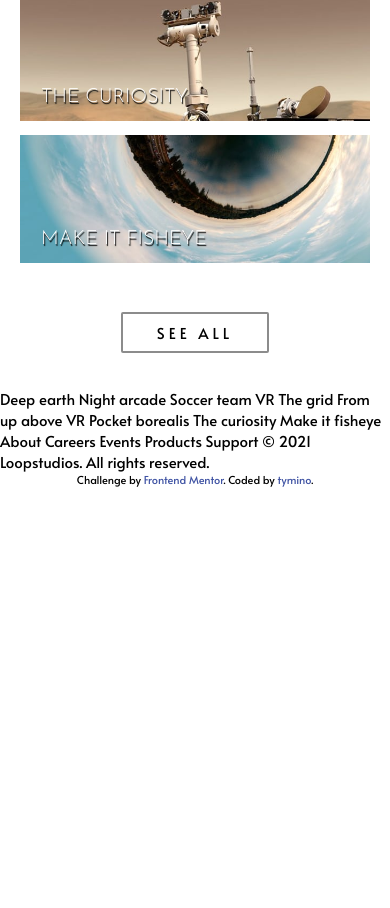
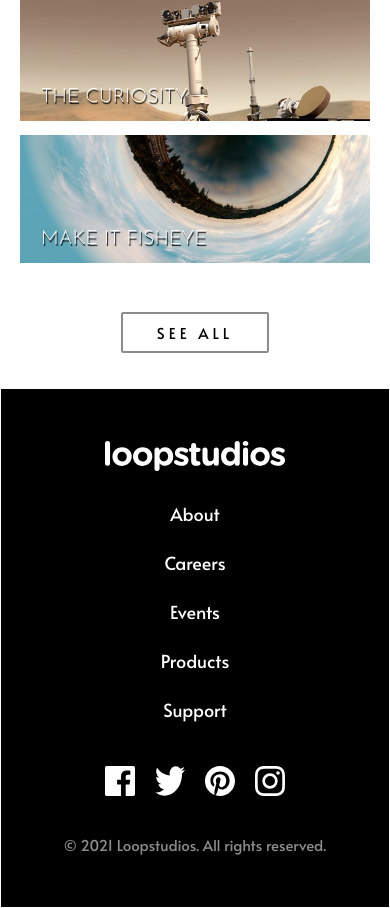
Before and after one commit to tymino/frontendmentor-loopstudios-landing-page, a website built with webpack: page src/index.html in a window 390 px wide. Shown: the part 2167-3075 px from the top of the page. Before the commit the page ends 2654 px from the top, so only its background shows below. Built offline with nearby package versions, Linux system fonts and the light colour scheme.

Commit message:
footer done

```diff
--- a/src/index.html
+++ b/src/index.html
@@ -138,29 +138,71 @@
     </section>
   </main>
 
-  <footer id="footer"></footer>
+  <footer id="footer" class="footer">
+    <img class="footer__logo" src="<%= require('./images/logo.svg').default %>" alt="logo loopstudios footer">
 
+    <nav class="footer__navmenu navmenu">
+      <ul class="navmenu__ul">
+        <li class="navmenu__list">
+          <a class="navmenu__link" href="#">About</a>
+          <span class="navmenu__link--hover"></span>
+        </li>
+        <li class="navmenu__list">
+          <a class="navmenu__link" href="#">Careers</a>
+          <span class="navmenu__link--hover"></span>
+        </li>
+        <li class="navmenu__list">
+          <a class="navmenu__link" href="#">Events</a>
+          <span class="navmenu__link--hover"></span>
+        </li>
+        <li class="navmenu__list">
+          <a class="navmenu__link" href="#">Products</a>
+          <span class="navmenu__link--hover"></span>
+        </li>
+        <li class="navmenu__list">
+          <a class="navmenu__link" href="#">Support</a>
+          <span class="navmenu__link--hover"></span>
+        </li>
+      </ul>
+    </nav>
 
-  Deep earth
-  Night arcade
-  Soccer team VR
-  The grid
-  From up above VR
-  Pocket borealis
-  The curiosity
-  Make it fisheye
+    <div class="footer__social social">
+      <ul class="social__ul">
+        <li class="social__list">
+          <a class="social__link" href="#">
+            <img class="social__icon" src="<%= require('./images/icon-facebook.svg').default %>" alt="icon-facebook">
+          </a>
+          <span class="social__link--hover"></span>
+        </li>
+        <li class="social__list">
+          <a class="social__link" href="#">
+            <img class="social__icon" src="<%= require('./images/icon-twitter.svg').default %>" alt="icon-twitter">
+          </a>
+          <span class="social__link--hover"></span>
+        </li>
+        <li class="social__list">
+          <a class="social__link" href="#">
+            <img class="social__icon" src="<%= require('./images/icon-pinterest.svg').default %>" alt="icon-pinterest">
+          </a>
+          <span class="social__link--hover"></span>
+        </li>
+        <li class="social__list">
+          <a class="social__link" href="#">
+            <img class="social__icon" src="<%= require('./images/icon-instagram.svg').default %>" alt="icon-instagram">
+          </a>
+          <span class="social__link--hover"></span>
+        </li>
+      </ul>
+    </div>
 
-  About
-  Careers
-  Events
-  Products
-  Support
+    <p class="footer__copyright">
+      © 2021 Loopstudios. All rights reserved.
+    </p>
+  </footer>
 
-  © 2021 Loopstudios. All rights reserved.
-
-  <div class="attribution">
+  <!-- <div class="attribution">
     Challenge by <a href="https://www.frontendmentor.io/challenges/loopstudios-landing-page-N88J5Onjw/hub/loopstudios-landing-page-T_7R-NdZk" target="_blank">Frontend Mentor</a>.
     Coded by <a href="https://github.com/tymino/frontendmentor-loopstudios-landing-page" target="_blank">tymino</a>.
-  </div>
+  </div> -->
 </body>
 </html>
--- a/src/styles/footer.sass
+++ b/src/styles/footer.sass
@@ -0,0 +1,181 @@
+#footer
+  display: grid
+  grid-template-columns: 1fr 1fr
+  grid-template-rows: auto auto
+
+  padding-top: 3%
+  padding-right: $paddingSides
+  padding-left: $paddingSides
+  padding-bottom: 3%
+
+  background: $colorBlack
+
+
+.footer
+  &__logo
+    grid-column-start: 1
+    grid-column-end: 2
+    grid-row-start: 1
+    grid-row-end: 2
+
+    height: 30px
+    margin-bottom: 30px
+
+  &__copyright
+    grid-column-start: 2
+    grid-column-end: 3
+    grid-row-start: 2
+    grid-row-end: 3
+
+    justify-self: flex-end
+
+    color: $colorDarkGray
+
+.navmenu
+  grid-column-start: 1
+  grid-column-end: 2
+  grid-row-start: 2
+  grid-row-end: 3
+
+  align-self: flex-start
+
+  &__ul
+    display: flex
+    flex-direction: row
+    justify-content: space-between
+
+    max-width: 390px
+
+  &__list
+    padding-right: 10px
+
+    &:hover
+      & .navmenu__link--hover
+        opacity: 1
+
+  &__link
+    color: $colorWhite
+    &--hover
+      display: block
+
+      width: 60%
+      margin: 10px auto 2px
+
+      border-bottom: 2px solid $colorWhite
+
+      opacity: 0
+      transition: opacity 450ms linear
+
+
+
+.social
+  grid-column-start: 2
+  grid-column-end: 3
+  grid-row-start: 1
+  grid-row-end: 2
+
+  justify-self: flex-end
+
+  &__ul
+    display: flex
+    flex-direction: row
+
+  &__list
+    padding-left: 15px
+
+    &:hover
+      & .social__link--hover
+        opacity: 1
+
+  &__link
+    &--hover
+      display: block
+
+      width: 60%
+      margin: 10px auto 2px
+
+      border-bottom: 2px solid $colorWhite
+
+      opacity: 0
+      transition: opacity 450ms linear
+
+  &__icon
+    width: 24px
+    height: 24px
+
+
+
+@media ( max-width: 768px )
+  #footer
+    grid-template-columns: 1fr
+    grid-template-rows: auto auto auto auto
+
+    border: 1px solid white
+
+  .footer
+    &__logo
+      grid-column-start: 1
+      grid-column-end: 2
+      grid-row-start: 1
+      grid-row-end: 2
+
+      justify-self: center
+
+      margin-top: 40px
+
+    &__copyright
+      grid-column-start: 1
+      grid-column-end: 2
+      grid-row-start: 4
+      grid-row-end: 5
+
+      justify-self: center
+
+      text-align: center
+      margin-top: 20px
+      margin-bottom: 40px
+
+
+  .navmenu
+    grid-column-start: 1
+    grid-column-end: 2
+    grid-row-start: 2
+    grid-row-end: 3
+
+    justify-self: center
+
+    &__ul
+      flex-direction: column
+      align-items: center
+
+    &__list
+      margin-bottom: 10px
+      padding-right: 0px
+    &__link
+      font-size: 1.2rem
+
+      &--hover
+
+
+
+  .social
+    grid-column-start: 1
+    grid-column-end: 2
+    grid-row-start: 3
+    grid-row-end: 4
+
+    justify-self: center
+    width: 180px
+
+    margin-top: 20px
+
+    &__ul
+      justify-content: space-between
+    &__list
+      padding: 0
+    &__link
+      &--hover
+
+    &__icon
+      width: 30px
+      height: 30px
```
